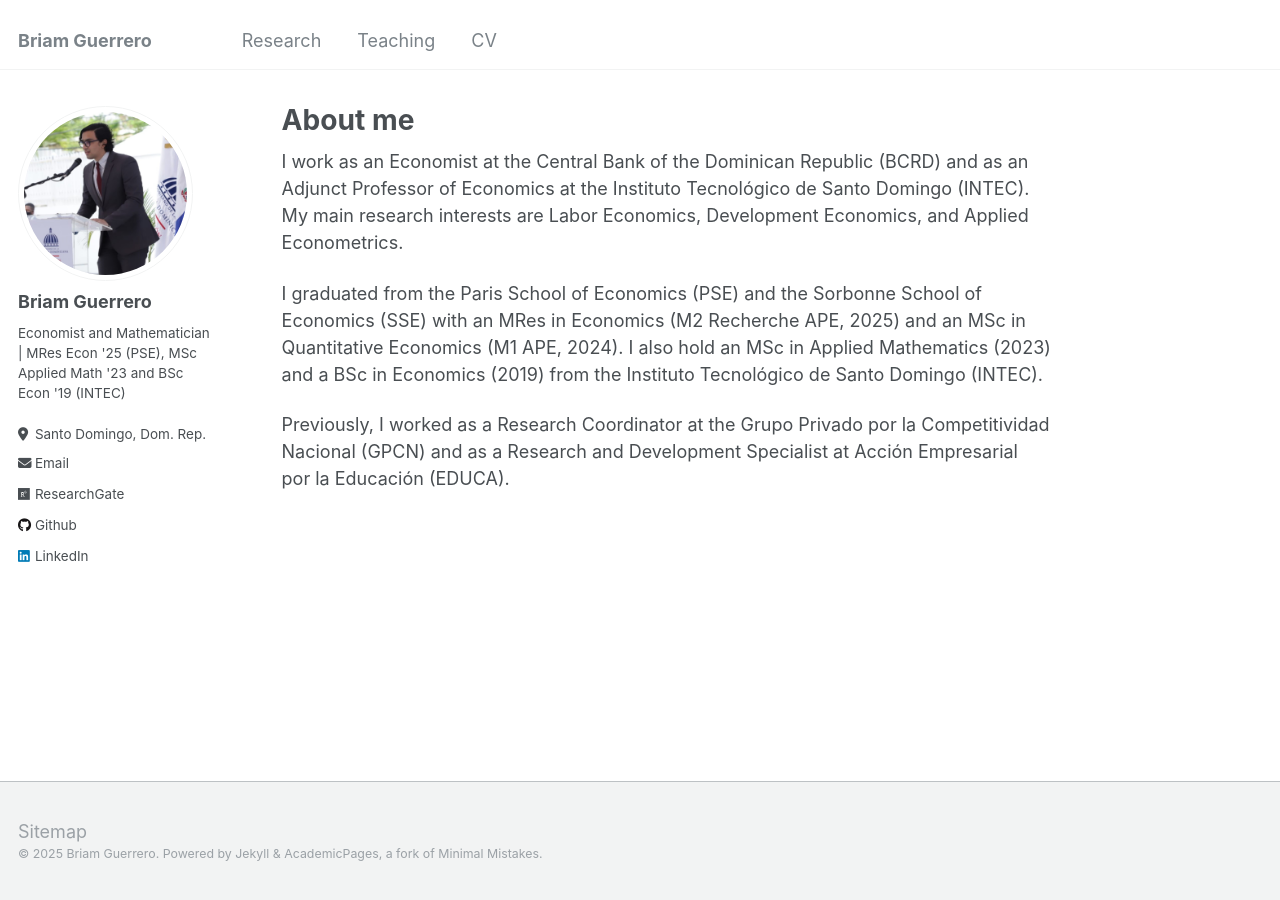
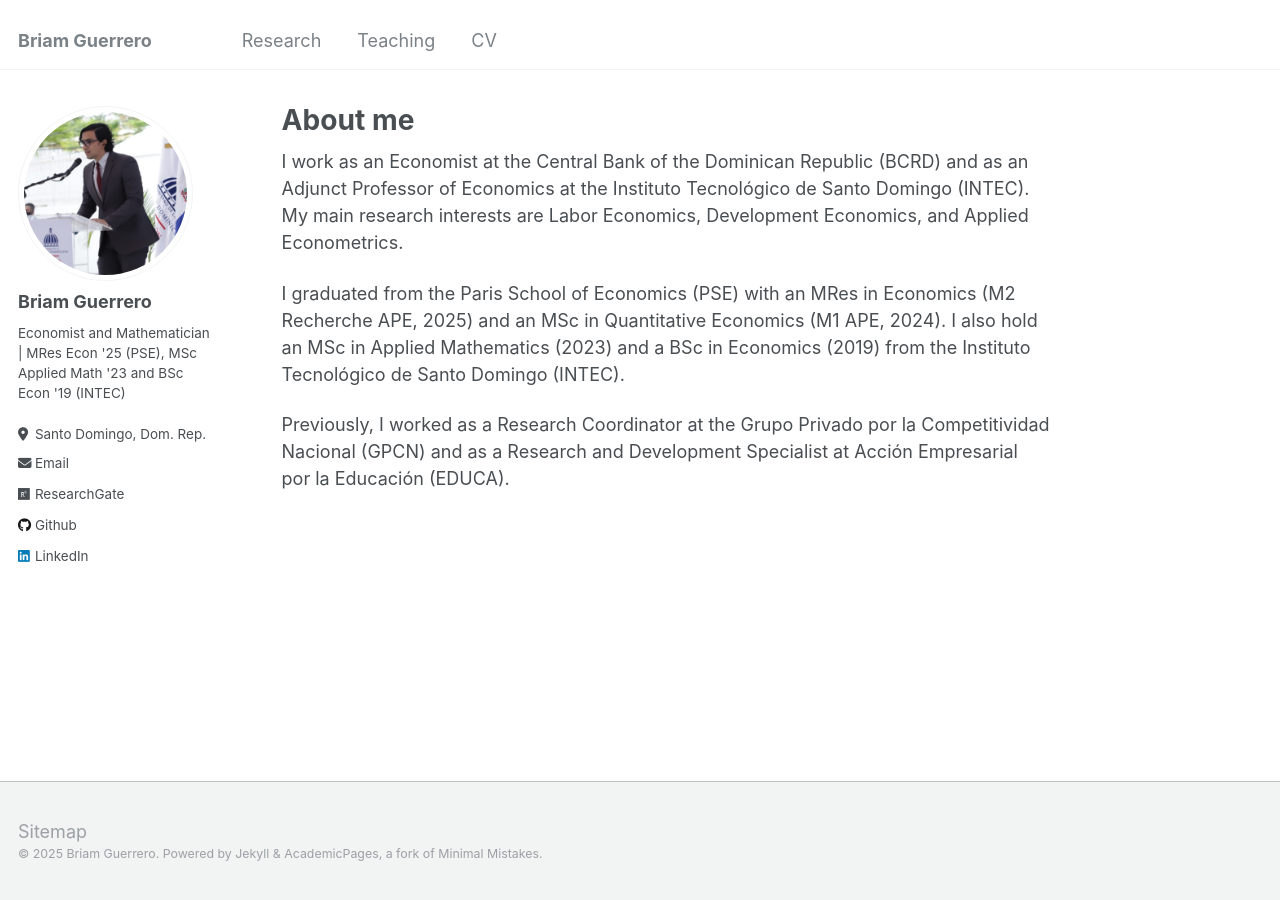
Before and after one commit to briamguerrerob/briamguerrerob.github.io, a Jekyll site: the page built from _pages/about.md, in a window 1280 px wide. Built offline with Jekyll 4.4.1, drawn with Linux system fonts in a browser that asks for light colours.

Commit message:
Remove redundant mention of Sorbonne School of Economics

```diff
--- a/_pages/about.md
+++ b/_pages/about.md
@@ -10,6 +10,6 @@ redirect_from:
 
 I work as an Economist at the Central Bank of the Dominican Republic (BCRD) and as an Adjunct Professor of Economics at the Instituto Tecnológico de Santo Domingo (INTEC). My main research interests are Labor Economics, Development Economics, and Applied Econometrics.
 
-I graduated from the Paris School of Economics (PSE) and the Sorbonne School of Economics (SSE) with an MRes in Economics (M2 Recherche APE, 2025) and an MSc in Quantitative Economics (M1 APE, 2024). I also hold an MSc in Applied Mathematics (2023) and a BSc in Economics (2019) from the Instituto Tecnológico de Santo Domingo (INTEC).
+I graduated from the Paris School of Economics (PSE) with an MRes in Economics (M2 Recherche APE, 2025) and an MSc in Quantitative Economics (M1 APE, 2024). I also hold an MSc in Applied Mathematics (2023) and a BSc in Economics (2019) from the Instituto Tecnológico de Santo Domingo (INTEC).
 
 Previously, I worked as a Research Coordinator at the Grupo Privado por la Competitividad Nacional (GPCN) and as a Research and Development Specialist at Acción Empresarial por la Educación (EDUCA).
```
